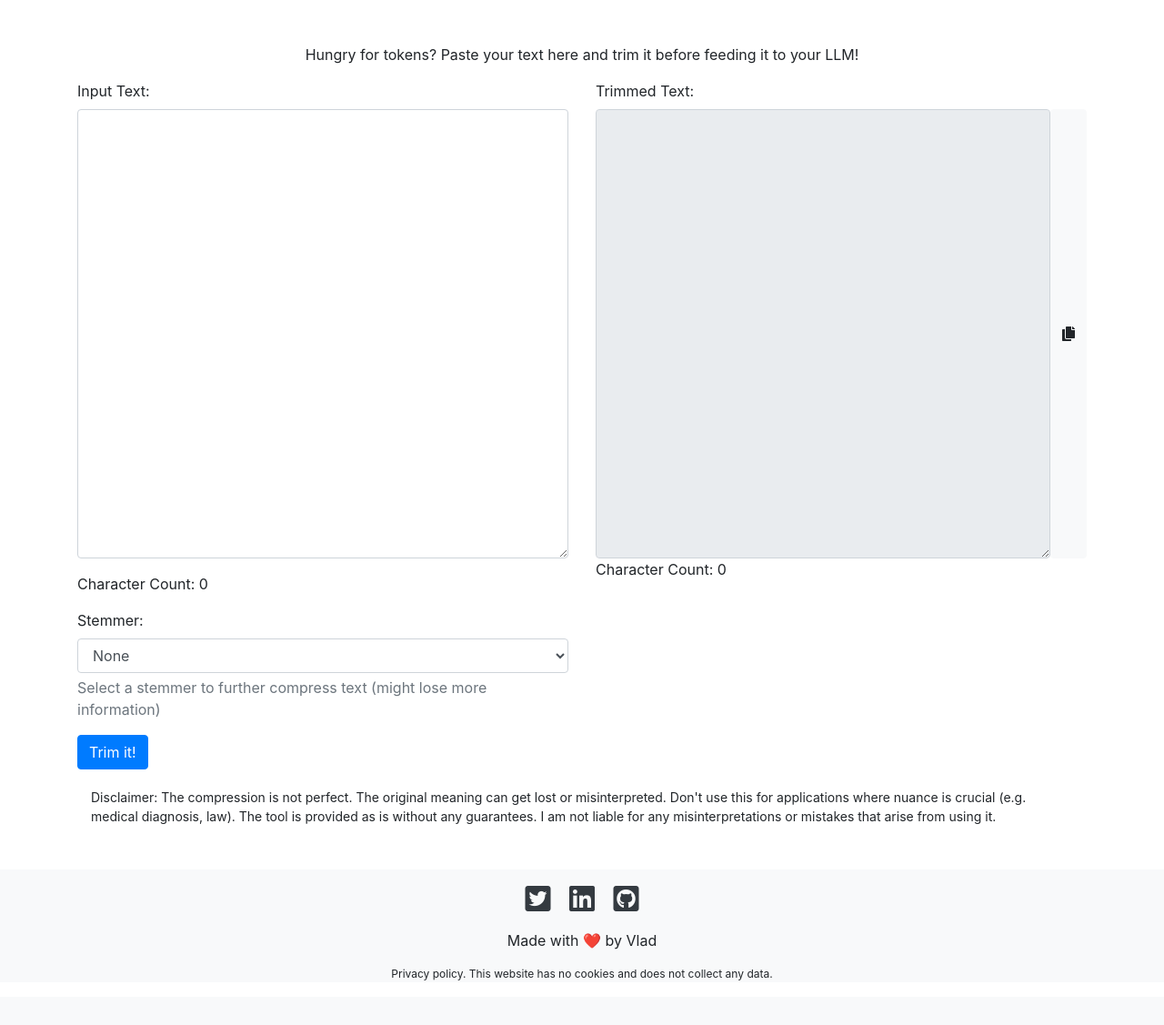
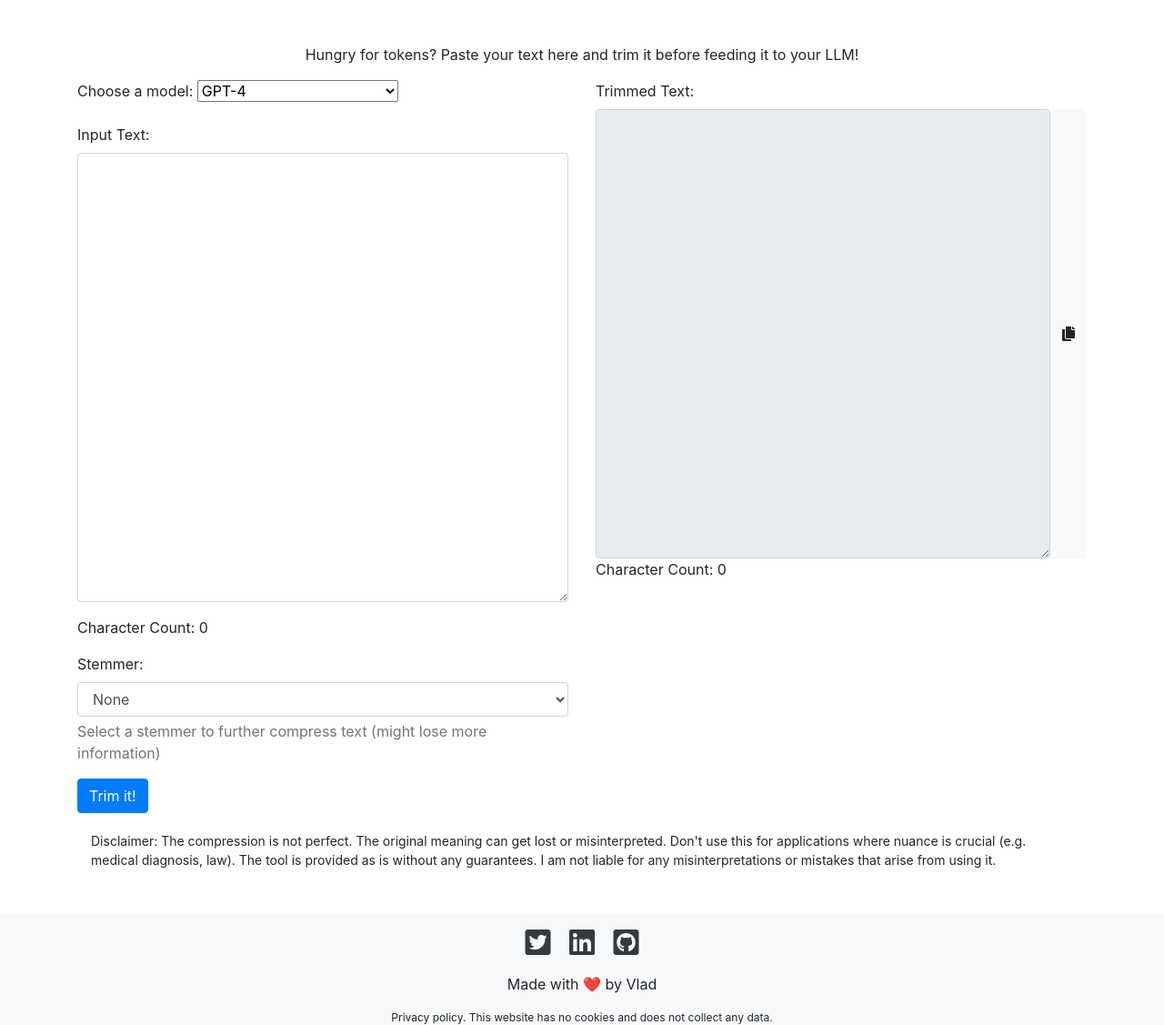
Before and after one commit to vlad-ds/gptrim-web, a Flask app: page / in a window 1280 px wide. Shown: the part 56-1183 px from the top of the page at 91% size. Before the commit the page ends 1134 px from the top, so only its background shows below. Run offline with Flask 2, Linux system fonts and the light colour scheme; some libraries are stand-ins or nearby versions.

Commit message:
Drafting tiktoken count functionality

```diff
--- a/app.py
+++ b/app.py
@@ -1,11 +1,18 @@
 from flask import Flask, render_template, request, jsonify
 from flask_cors import CORS
 from gptrim import trim
+import tiktoken
 
 app = Flask(__name__)
 CORS(app)
 CORS(app, origins=['https://gptrim.com',
                    'https://gptrim.onrender.com'])
+
+
+def count_tokens(text: str, model: str) -> int:
+    encoding = tiktoken.encoding_for_model(model)
+    tokens = encoding.encode(text)
+    return len(tokens)
 
 
 @app.route('/')
@@ -17,9 +24,10 @@ def index():
 def api_transform():
     input_text = request.form.get('text', '')
     stemmer = request.form.get("stemmer")
+    model = request.form.get("model")
+    token_count = count_tokens(input_text, model)
     text_trimmed = trim(input_text, stemmer=stemmer, language="english")
-    result = {'text_trimmed': text_trimmed}
-    return jsonify(result)
+    return jsonify(text_trimmed=text_trimmed, token_count=token_count)
 
 
 if __name__ == '__main__':
--- a/requirements.txt
+++ b/requirements.txt
@@ -3,3 +3,4 @@ gunicorn==20.1.0
 Flask==2.2.3
 Flask-Cors==3.0.10
 nltk==3.8.1
+tiktoken==0.3.3
--- a/static/scripts.js
+++ b/static/scripts.js
@@ -29,9 +29,14 @@ function updateCharCountDifference(inputCharCount, outputCharCount) {
   const stemmerSelectElement = document.getElementById("stemmer-select");
   const selectedStemmer = stemmerSelectElement.value;
 
-    // Create a new FormData object and append the stemmer value
+  // Get the selected model value
+  const modelSelectElement = document.getElementById("model"); // Add this line
+  const selectedModel = modelSelectElement.value; // Add this line
+
+  // Create a new FormData object and append the stemmer and model values
   const formData = new FormData(event.target);
   formData.append("stemmer", selectedStemmer);
+  formData.append("model", selectedModel); // Add this line
 
   const response = await fetch("/api/transform", {
     method: "POST",
@@ -42,12 +47,13 @@ function updateCharCountDifference(inputCharCount, outputCharCount) {
   const transformedTextElement = document.getElementById("transformed-text");
   transformedTextElement.value = jsonResponse.text_trimmed;
 
-    // Update the character count for the output text
-    updateCharCount(transformedTextElement.value, "char-count-output");
+  // Update the token count for the output text
+  updateTokenCount(jsonResponse.token_count, "token-count-output");
 
-    // Update the percentage difference between input and output character counts
-    updateCharCountDifference(inputText.length, transformedTextElement.value.length);
+  // Update the percentage difference between input and output token counts
+  updateTokenCountDifference(inputTokenCount, jsonResponse.token_count);
 }
+
 
   function updateStemmerDescription(selectedStemmer) {
     const stemmerDescriptionElement = document.getElementById("stemmer-description");
@@ -67,6 +73,18 @@ function updateCharCountDifference(inputCharCount, outputCharCount) {
     stemmerDescriptionElement.textContent = description;
 }
 
+function updateTokenCount(tokenCount, tokenCountElementId) {
+    const tokenCountElement = document.getElementById(tokenCountElementId);
+    tokenCountElement.textContent = `Token Count: ${tokenCount}`;
+}
+
+function updateTokenCountDifference(inputTokenCount, outputTokenCount) {
+    const percentage = inputTokenCount > 0 ? ((inputTokenCount - outputTokenCount) / inputTokenCount) * 100 : 0;
+    const percentageElement = document.getElementById("token-count-difference");
+    percentageElement.textContent = `Text was reduced by ${percentage.toFixed(2)}%!`;
+}
+
+
   // Attach event listeners
   document.addEventListener("DOMContentLoaded", () => {
     const inputTextElement = document.getElementById("input-text");
--- a/templates/index.html
+++ b/templates/index.html
@@ -47,6 +47,17 @@
         </div>
         <div class="col-md-6">
             <form id="transform-form">
+                <div class="form-group">
+                    <label for="model">Choose a model:</label>
+                    <select name="model" id="model">
+                        <option value="gpt-4">GPT-4</option>
+                        <option value="gpt-3.5-turbo">GPT-3.5-Turbo</option>
+                        <option value="text-embedding-ada-002">Text-Embedding-Ada-002</option>
+                        <option value="text-davinci-002">Text-Davinci-002</option>
+                        <option value="text-davinci-003">Text-Davinci-003</option>
+                        <option value="davinci">Davinci</option>
+                    </select>
+                </div>
                 <div class="form-group">
                     <label for="input-text" class="form-control-label">Input Text:</label>
                     <textarea id="input-text" name="text" class="form-control" rows="20"></textarea>
```
Lines whose indentation alone changed are shown as unchanged.
